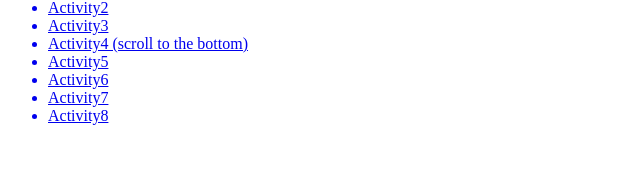
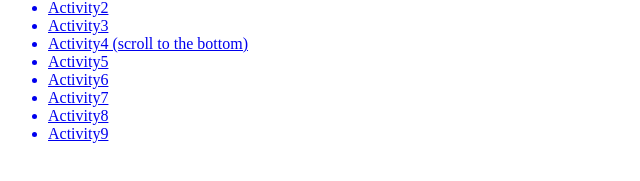
Before and after one commit to madinamonowara/Microcredential, a plain HTML site: page index.html in a window 1280 px wide. Shown: the part 81-262 px from the top of the page, 0-640 px from the left. Drawn offline with Linux system fonts and the light colour scheme.

Commit message:
Update index.html

```diff
--- a/index.html
+++ b/index.html
@@ -15,6 +15,7 @@
       <a href="activity6_Monowara/activity6.html"><li>Activity6</li></a>
       <a href="activity7and8_Monowara/activity7.html"><li>Activity7</li></a>
       <a href="activity7and8_Monowara/activity8.html"><li>Activity8</li></a>
+      <a href="activity9_Monowara/activity9.html"><li>Activity9</li></a>
     </ul>
   </body>
 </html>
```
